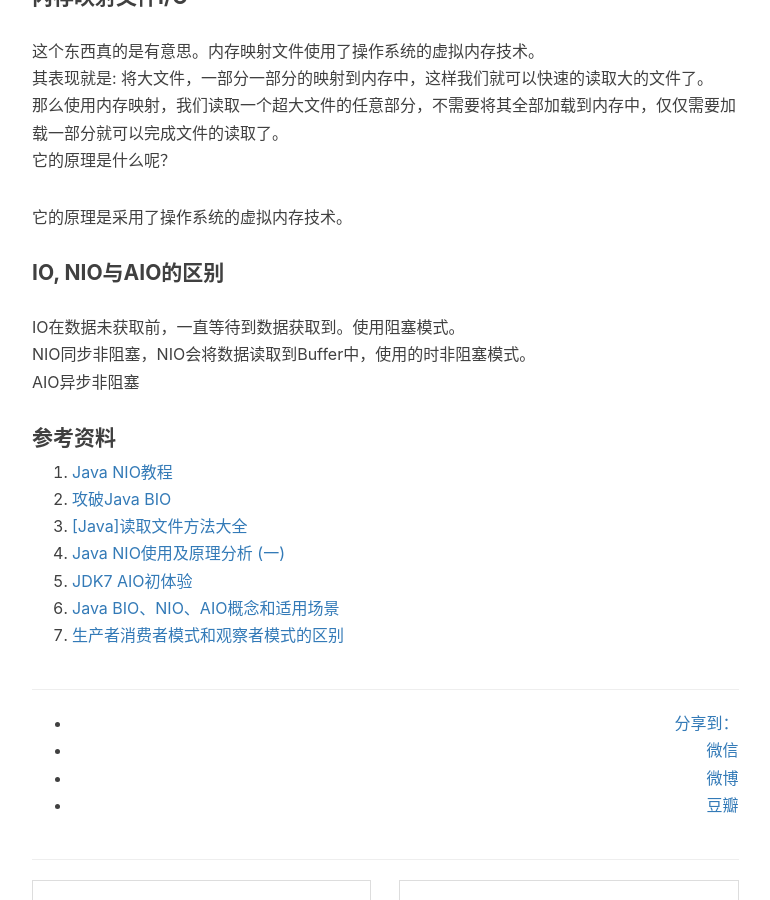
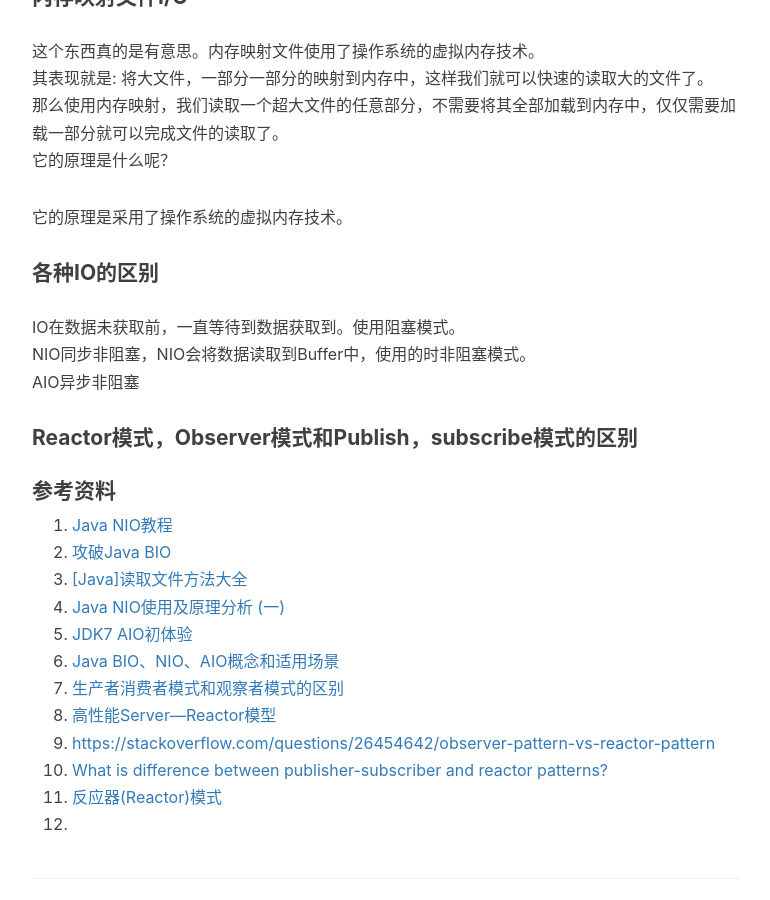
Before and after one commit to baiscjava/basicjava.github.io, a Jekyll site: the page built from _posts/2017-01-23-Java NIO-basic knowledge.md, in a window 1280 px wide and 900 px high, scrolled down 1959 px. Shown: the whole window, without its empty margins (233-1003 px from the left). Built offline with Jekyll 4.4.1, drawn with Linux system fonts in a browser that asks for light colours; nearby versions of some CDN libraries; comment, search, counter and statistics services are not loaded.

Commit message:
Update 2017-01-23-Java NIO-basic knowledge.md

```diff
--- a/_posts/2017-01-23-Java NIO-basic knowledge.md
+++ b/_posts/2017-01-23-Java NIO-basic knowledge.md
@@ -42,11 +42,12 @@ Channel可以理解为就是和实体之间进行交互的一根管子，类似S
 
 
 
-#### IO, NIO与AIO的区别<br>
+#### 各种IO的区别<br>
 IO在数据未获取前，一直等待到数据获取到。使用阻塞模式。<br>
 NIO同步非阻塞，NIO会将数据读取到Buffer中，使用的时非阻塞模式。<br>
 AIO异步非阻塞<br>
 
+#### Reactor模式，Observer模式和Publish，subscribe模式的区别<br>
 
 #### 参考资料<br>
 1. [Java NIO教程](http://www.iteye.com/magazines/132-Java-NIO)
@@ -56,3 +57,8 @@ AIO异步非阻塞<br>
 5. [JDK7 AIO初体验](http://www.iteye.com/topic/1113611)
 6. [Java BIO、NIO、AIO概念和适用场景](http://blog.sina.com.cn/s/blog_9eb067b50102wdur.html)
 7. [生产者消费者模式和观察者模式的区别](http://www.tuicool.com/articles/UFFR32I)
+8. [高性能Server---Reactor模型](https://www.cnblogs.com/ivaneye/p/5731432.html)
+9. [https://stackoverflow.com/questions/26454642/observer-pattern-vs-reactor-pattern](https://stackoverflow.com/questions/26454642/observer-pattern-vs-reactor-pattern)
+10. [What is difference between publisher-subscriber and reactor patterns?](https://softwareengineering.stackexchange.com/questions/189957/what-is-difference-between-publisher-subscriber-and-reactor-patterns)
+11. [反应器(Reactor)模式](http://blog.csdn.net/linxcool/article/details/7771952)
+12. []()
```
